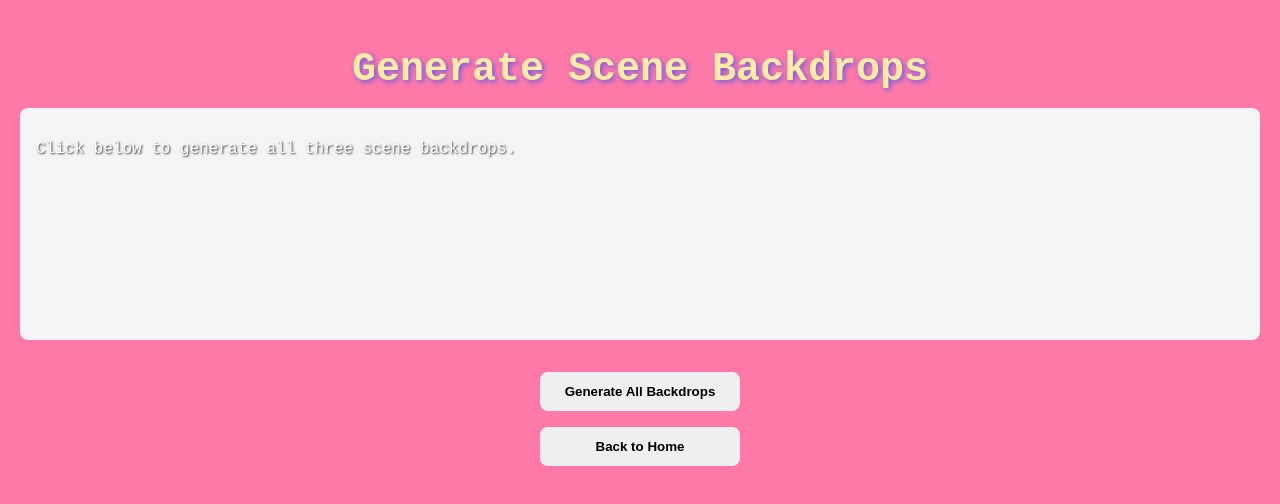
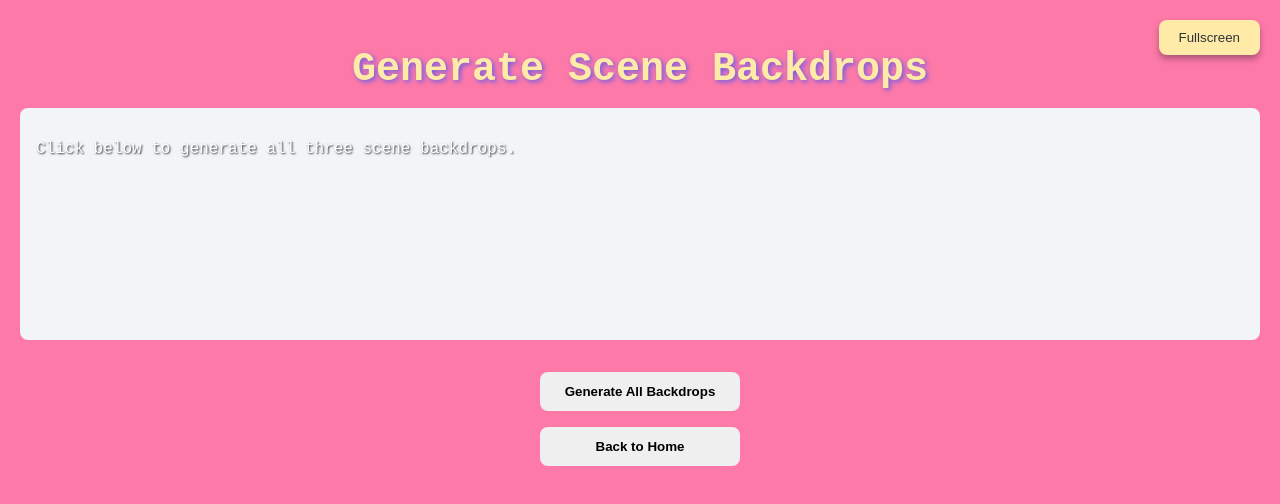
Before and after one commit to gracelynxs/DreamMachine, a plain HTML site: page templates/backdrops.html in a window 1280 px wide. Drawn offline with Linux system fonts and the light colour scheme.

Commit message:
Update backdrops.html to include full screen button

```diff
--- a/templates/backdrops.html
+++ b/templates/backdrops.html
@@ -57,6 +57,22 @@
             text-align: center;
             margin-top: 1rem;
         }
+        #fullscreenButton {
+            position: fixed;
+            top: 20px;
+            right: 20px;
+            padding: 10px 20px;
+            background-color: #ffeaa7;
+            color: #2d3436;
+            border: none;
+            border-radius: 8px;
+            cursor: pointer;
+            box-shadow: 0 4px 6px rgba(0, 0, 0, 0.3);
+            transition: background 0.3s ease;
+        }
+        #fullscreenButton:hover {
+            background-color: #fdcb6e;
+        }
     </style>
 </head>
 <body>
@@ -73,6 +89,7 @@
         </div>
 
         <div class="button-container">
+            <button id="fullscreenButton" onclick="toggleFullScreen()">Fullscreen</button>
             <button id="generateBtn" onclick="generateAllBackdrops()" class="generate-btn">Generate All Backdrops</button>
             <button onclick="window.location.href='/'" class="home-btn">Back to Home</button>
         </div>
@@ -130,6 +147,17 @@
                     document.getElementById('loading-message').style.display = 'none';
                 });
         }
+        function toggleFullScreen() {
+            if (!document.fullscreenElement) {
+                document.documentElement.requestFullscreen().then(() => {
+                localStorage.setItem("fullscreen", "true");
+                });
+            } else if (document.exitFullscreen) {
+                document.exitFullscreen().then(() => {
+                localStorage.setItem("fullscreen", "false");
+                });
+            }
+        }
     </script>
 </body>
 </html>
```
